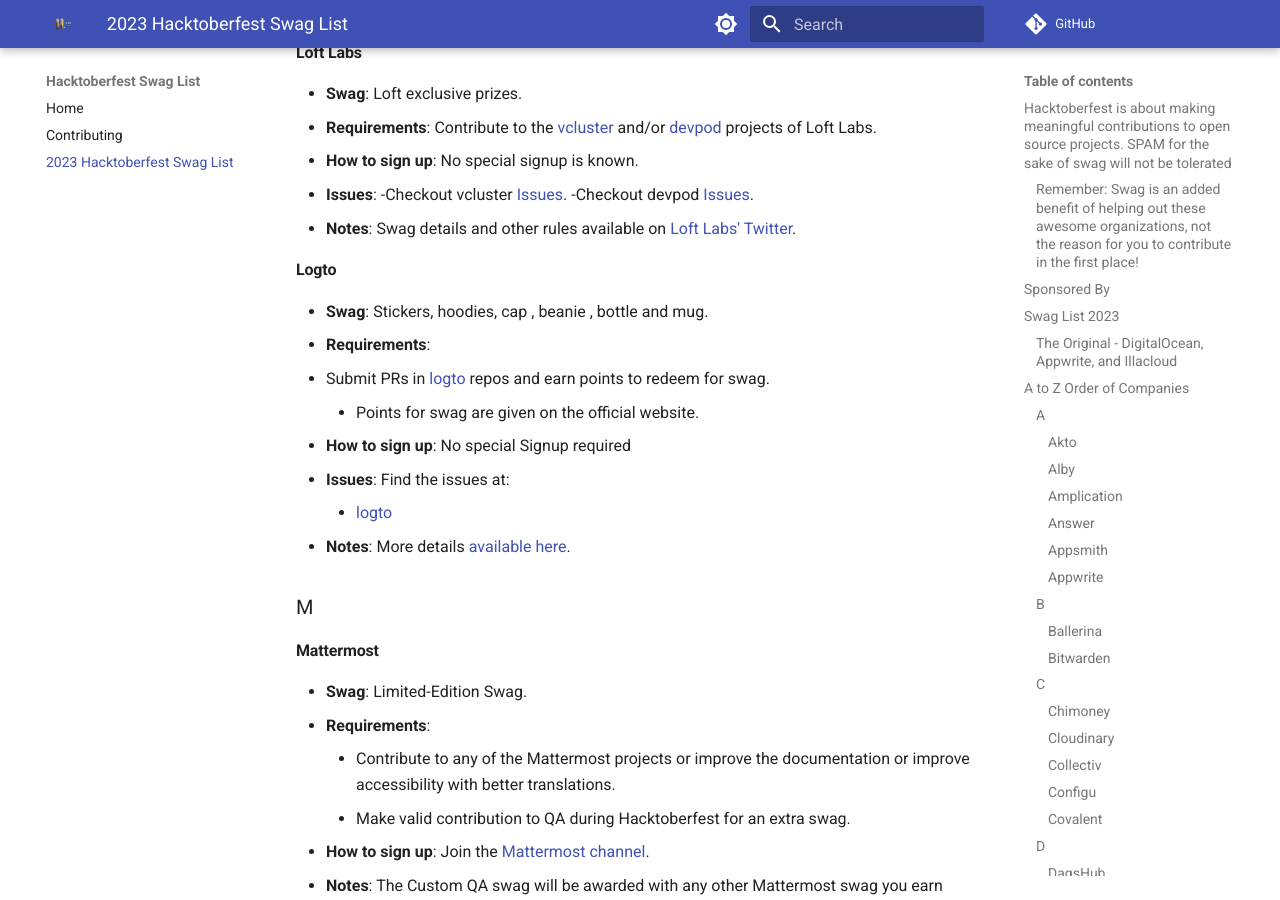
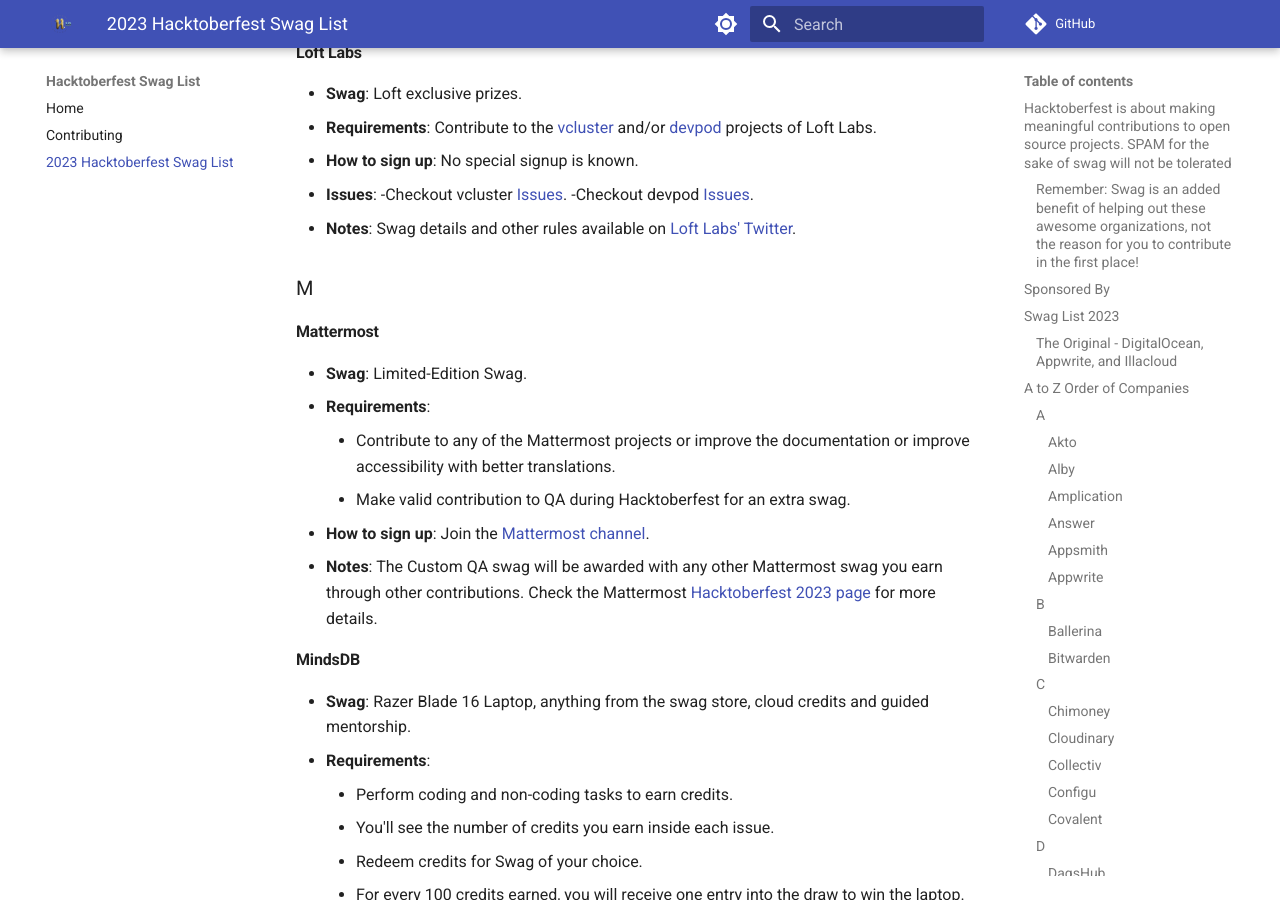
Before and after one commit to crweiner/hacktoberfest-swag-list, an MkDocs documentation site: the page built from docs/list.md, in a window 1280 px wide and 900 px high, scrolled down 10975 px. Built offline with MkDocs 1.6.1 and Material for MkDocs 9.7.7, drawn with Linux system fonts in a browser that asks for light colours; plug-ins that fetch from the network failed and are left out; comment, search, counter and statistics services are not loaded.

```diff
--- a/docs/list.md
+++ b/docs/list.md
@@ -358,16 +358,6 @@
     -Checkout devpod [Issues](https://github.com/loft-sh/devpod/issues).
 - **Notes**: Swag details and other rules available on [Loft Labs' Twitter](https://twitter.com/loft_sh/status/1710331345526800719).
 
-#### **Logto**
-
-- **Swag**: Stickers, hoodies, cap , beanie , bottle and mug.
-- **Requirements**:
-  - Submit PRs in [logto](https://github.com/logto-io/logto) repos and earn points to redeem for swag.
-    - Points for swag are given on the official website.
-- **How to sign up**: No special Signup required
-- **Issues**: Find the issues at:
-    - [logto](https://github.com/logto-io/logto/issues)
-- **Notes**: More details [available here](https://logto.io/?utm_source=github&utm_medium=repo_logto).
 
 ### M
 
```
